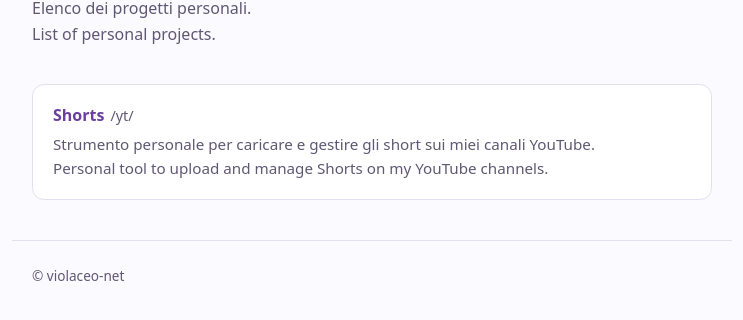
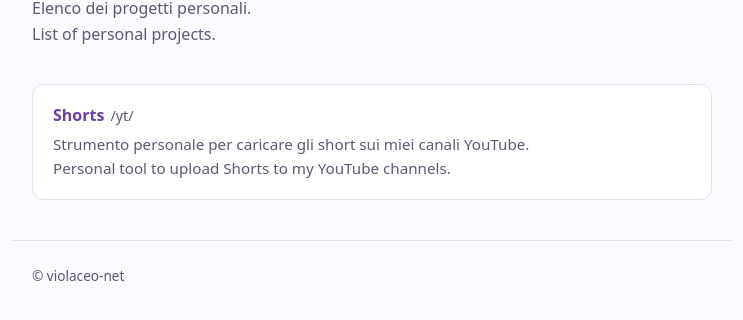
Before and after one commit to violaceo-net/violaceo-net.github.io, a plain HTML site: page index.html in a window 1280 px wide. Shown: the part 124-444 px from the top of the page, without its empty margins (268-1011 px from the left). Drawn offline with Linux system fonts and the light colour scheme.

Commit message:
Add Google site verification file; home: "caricare" instead of "caricare e gestire"
Co-Authored-By: Claude Opus 5.5 <noreply@anthropic.com>

```diff
--- a/index.html
+++ b/index.html
@@ -89,8 +89,8 @@
         <a href="yt/">
           <span class="name">Shorts</span><span class="path">/yt/</span>
           <span class="desc">
-            Strumento personale per caricare e gestire gli short sui miei canali YouTube.<br>
-            <span lang="en">Personal tool to upload and manage Shorts on my YouTube channels.</span>
+            Strumento personale per caricare gli short sui miei canali YouTube.<br>
+            <span lang="en">Personal tool to upload Shorts to my YouTube channels.</span>
           </span>
         </a>
       </li>
```
Also changed, not shown: google7e37d6b784d5bfb3.html (added, +1 -0 lines).
